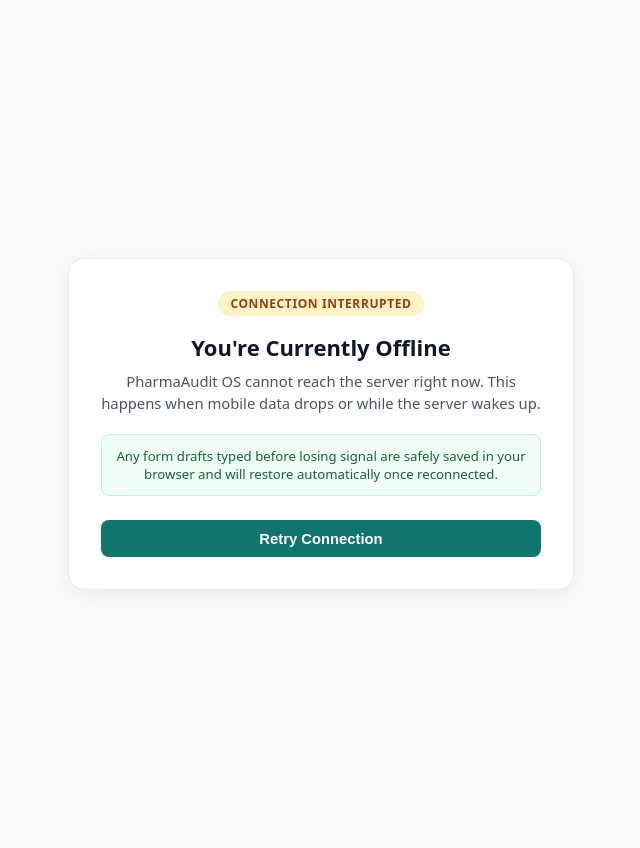
After one commit to faruqueoumar-glitch/fyp, a Django app: page /offline/ in a window 1280 px wide. The commit adds this page. Shown: the whole page, without its empty margins (319-959 px from the left). Run offline with Django 5.2, Linux system fonts and the light colour scheme; parts of the project's set-up code (start-up, migrations or seed data) failed here and were passed over.

Commit message:
fix(pwa): add offline fallback template and clean up duplicate script tag

```diff
--- /dev/null
+++ b/app/templates/app/offline.html
@@ -0,0 +1,33 @@
+<!DOCTYPE html>
+<html lang="en">
+<head>
+    <meta charset="UTF-8">
+    <meta name="viewport" content="width=device-width, initial-scale=1.0">
+    <title>Offline | PharmaAudit OS</title>
+    <style>
+        body { font-family: system-ui, -apple-system, sans-serif; background: #f8fafc; color: #0f172a; display: flex; align-items: center; justify-content: center; min-height: 100vh; margin: 0; padding: 1.5rem; }
+        .card { background: #fff; border: 1px solid #e2e8f0; border-radius: 1rem; max-width: 440px; width: 100%; padding: 2rem; text-align: center; box-shadow: 0 4px 20px rgba(15, 23, 42, 0.06); }
+        .badge { display: inline-block; background: #fef3c7; color: #92400e; font-size: 0.75rem; font-weight: 700; padding: 0.25rem 0.75rem; border-radius: 9999px; margin-bottom: 1rem; text-transform: uppercase; letter-spacing: 0.05em; }
+        h1 { font-size: 1.375rem; margin: 0 0 0.5rem; }
+        p { color: #475569; font-size: 0.925rem; line-height: 1.5; margin: 0 0 1.25rem; }
+        .note { background: #f0fdf4; border: 1px solid #bbf7d0; color: #166534; font-size: 0.825rem; padding: 0.75rem; border-radius: 0.5rem; margin-bottom: 1.5rem; }
+        button { background: #0f766e; color: #fff; border: none; border-radius: 0.5rem; padding: 0.65rem 1.25rem; font-size: 0.925rem; font-weight: 600; cursor: pointer; width: 100%; }
+        button:hover { background: #115e59; }
+    </style>
+</head>
+<body>
+    <div class="card">
+        <span class="badge" id="statusBadge">Connection Interrupted</span>
+        <h1>You're Currently Offline</h1>
+        <p>PharmaAudit OS cannot reach the server right now. This happens when mobile data drops or while the server wakes up.</p>
+        <div class="note">Any form drafts typed before losing signal are safely saved in your browser and will restore automatically once reconnected.</div>
+        <button type="button" onclick="window.location.reload()">Retry Connection</button>
+    </div>
+    <script>
+        window.addEventListener('online', function () {
+            document.getElementById('statusBadge').textContent = 'Back Online — Reloading...';
+            setTimeout(function () { window.location.reload(); }, 600);
+        });
+    </script>
+</body>
+</html>
--- a/app/templates/base.html
+++ b/app/templates/base.html
@@ -323,7 +323,6 @@
         });
     });
     </script>
-</script>
 
     <!-- Network Status Pill -->
     <div id="networkPill" class="fixed top-4 left-1/2 -translate-x-1/2 z-50 px-4 py-2 rounded-full bg-slate-200 text-slate-700 text-sm font-medium shadow-md transition-colors duration-300 opacity-0 scale-95">
```
